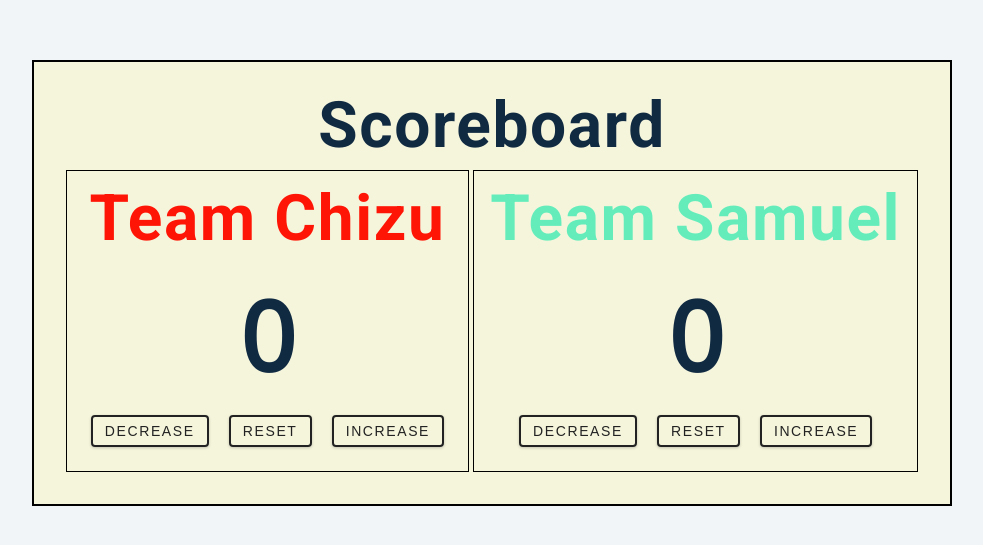
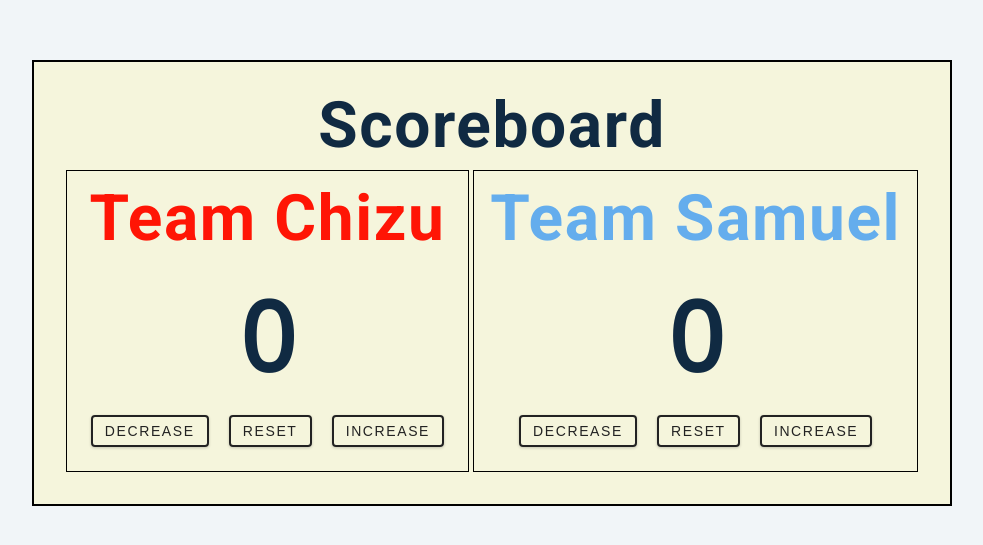
Before and after one commit to yeezychizy/scoreboard, a plain HTML site: page index.html in a window 1280 px wide. Shown: the part 117-662 px from the top of the page, without its empty margins (148-1131 px from the left). Drawn offline with nearby package versions, Linux system fonts and the light colour scheme.

Commit message:
color change by Chizu

```diff
--- a/index.html
+++ b/index.html
@@ -29,7 +29,7 @@
 
             <div class="child">
                 <div>
-                    <h1 style="color:rgb(100, 237, 187)">Team Samuel</h1>
+                    <h1 style="color:rgb(100, 173, 237)">Team Samuel</h1>
                 </div>
                 <span id="valueB">0</span>
                 <div class="button-container">
```
